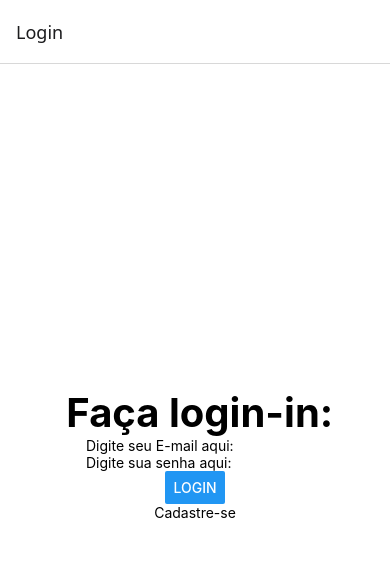
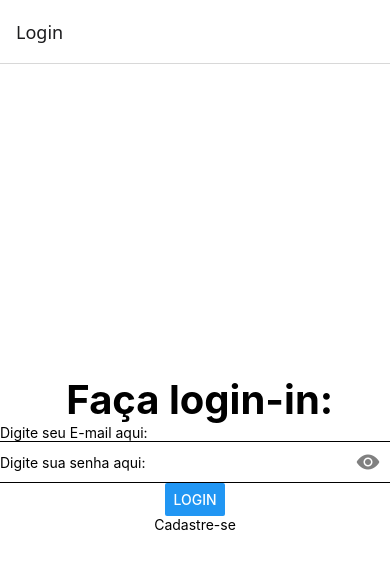
Before and after one commit to joaopedroalexan/loginCadastro, a React Native app in the folder meuApp/: screen /Login in a window 390 px wide. Shown: the top 568 px of the page. Built offline with nearby package versions, Linux system fonts and the light colour scheme.

Commit message:
24-03-25

```diff
--- a/meuApp/src/screens/login.js
+++ b/meuApp/src/screens/login.js
@@ -9,11 +9,13 @@ import {
   Button
 } from "react-native";
 import api from "../axios/axios";
+import Ionicons from '@expo/vector-icons/Ionicons';
 
 export default function Login({ navigation }) {
   const [user, setUser] = useState({
     email: "",
     password: "",
+    Showpassword:false
   });
 
   async function handleLogin() {
@@ -30,22 +32,25 @@ export default function Login({ navigation }) {
     <View style={styles.container}>
       <Text style={styles.titulo}> Faça login-in:</Text>
       <TextInput
-        style={styles.inputi}
+        style={styles.emailInput}
         placeholder="Digite seu E-mail aqui:"
         value={user.email}
         onChangeText={(value) => {
           setUser({ ...user, email: value });
         }}
       />
+      <View style={styles.Showpass}>
       <TextInput
-        style={styles.inputi}
+        style={styles.passwordInput}
         placeholder="Digite sua senha aqui:"
-        secureTextEntry={true}
+        secureTextEntry={!user.Showpassword}
         value={user.password}
         onChangeText={(value) => {
           setUser({ ...user, password: value });
         }}
       />
+      <TouchableOpacity onPress={()=> setUser({...user,Showpassword: !user.Showpassword })}><Ionicons name={user.Showpassword?"eye-off":"eye"} size={24} color="gray" /></TouchableOpacity>
+      </View>
       <Button title="Login" onPress={handleLogin}/>
       <TouchableOpacity onPress={()=>navigation.navigate('Cadastro')}>
         <Text>Cadastre-se</Text>
@@ -64,10 +69,26 @@ const styles = StyleSheet.create({
   },
   texto: {
     fontWeight: "bold",
+
     fontSize: 30,
   },
   titulo: {
     fontWeight: "bold",
     fontSize: 40,
   },
+  Showpass: {
+    flexDirection:"row",
+    alignItems:"center",
+    width:"100%",
+    borderBottomWidth:1,
+    paddingRight:10,
+  },
+  emailInput: {
+    borderBottomWidth:1,
+    width:"100%",
+  },
+  passwordInput: {
+    flex:1,
+    height:40,
+  }
 });
```
